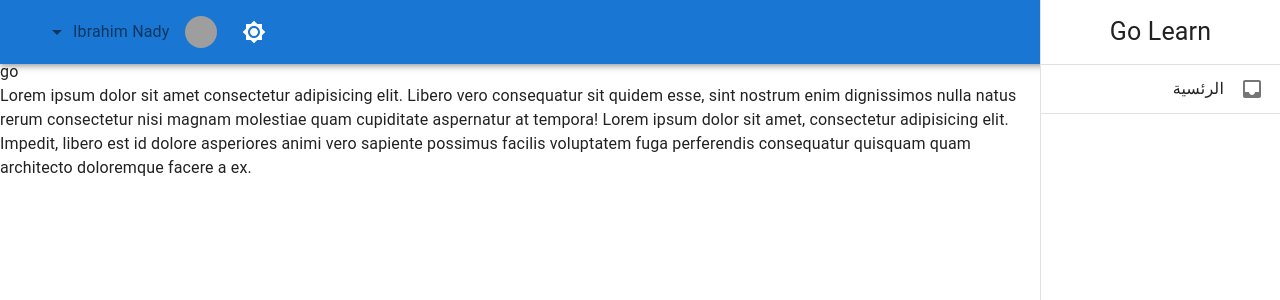
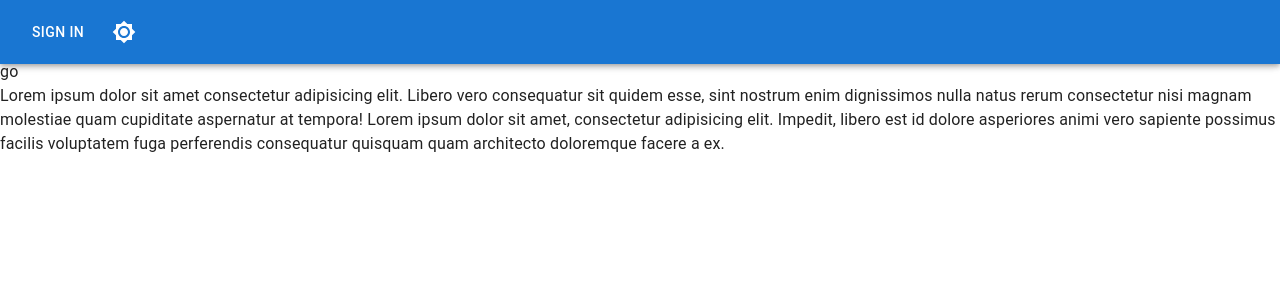
Before and after one commit to ibrahimnady/go-learn, a Next.js app: page / in a window 1280 px wide. Shown: the top 300 px of the page. Built offline with nearby package versions, Linux system fonts and the light colour scheme; grey boxes are pictures that could not be loaded.

Commit message:
save loggin status in local storge

```diff
--- a/app/Components/Header.jsx
+++ b/app/Components/Header.jsx
@@ -22,11 +22,16 @@ function Header({ setmyMode, drawerWidth, ShowSidebar, setLoggin, loggin, Displa
     const handleClose = () => {
         setAnchorEl(null);
     };
+
     const logOut = () => {
+        localStorage.removeItem("isLoggedIn");
         setLoggin(false)
         console.log("test")
     }
-
+    const handleLogin = () => {
+        localStorage.setItem("isLoggedIn", "true"); // حفظ الحالة في localStorage
+        setLoggin(true); // تحديث الحالة في الكومبوننت
+    };
     const myList = [
         { text: "الصفحة الشخصية", icon: <AccountCircleIcon />, path: "/" },
         { text: "الاعدادات", icon: <Settings />, path: "/" },
@@ -62,7 +67,7 @@ function Header({ setmyMode, drawerWidth, ShowSidebar, setLoggin, loggin, Displa
                                 </IconButton>
                             ) : (
                                 <Link href="/Login">
-                                    <Button color="inherit">Sign In</Button>
+                                        <Button color="inherit" onClick={handleLogin}>Sign In</Button>
                                 </Link>
                             )
 
--- a/app/Login/page.jsx
+++ b/app/Login/page.jsx
@@ -3,6 +3,7 @@ import { Container, TextField, Button, Typography, Box, Grid } from '@mui/materi
 import Link from 'next/link';
 
 function Login() {
+
   return (
     <div>
       <head>
--- a/app/layout.jsx
+++ b/app/layout.jsx
@@ -20,7 +20,7 @@ export default function RootLayout({ children }) {
   const [mode, setmyMode] = useState(localStorage.getItem("currentMode") === null ? "light" : localStorage.getItem("currentMode") === "light" ? "light" : "dark");
   const [DisplaySidebar, setDisplaySidebar] = useState("none");
   const [TypeSidebar, setTypeSidebar] = useState("permanent");
-  const [loggin, setLoggin] = useState(true);
+  const [loggin, setLoggin] = useState(localStorage.getItem("isLoggedIn") === "true");
   const theme = useMemo(() => createTheme(ThemeMode(mode)), [mode]);
 
   const ShowSidebar = () => {
--- a/package.json
+++ b/package.json
@@ -13,12 +13,14 @@
     "@emotion/styled": "^11.14.0",
     "@mui/icons-material": "^6.2.1",
     "@mui/material": "^6.2.0",
+    "@reduxjs/toolkit": "^2.5.0",
     "bootstrap": "^5.3.3",
     "next": "14.2.17",
     "next-themes": "^0.4.4",
     "react": "^18",
     "react-bootstrap": "^2.10.5",
     "react-dom": "^18",
+    "react-redux": "^9.2.0",
     "styled-components": "^6.1.13"
   },
   "devDependencies": {
```
Also changed, not shown: 1 other file (tests, documents, lock files or other folders).
